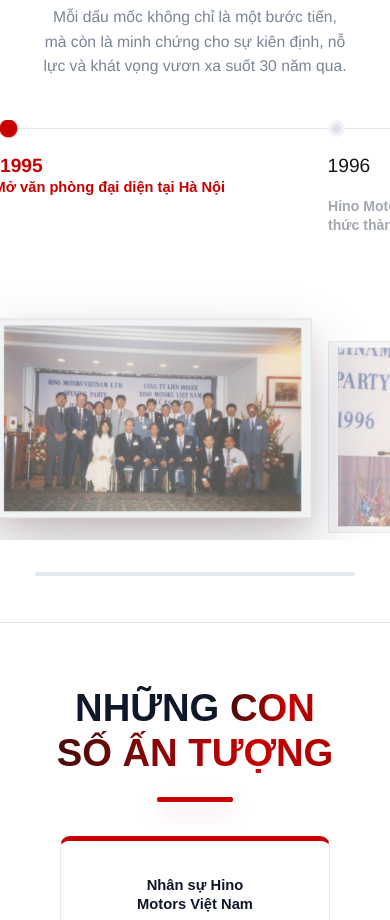
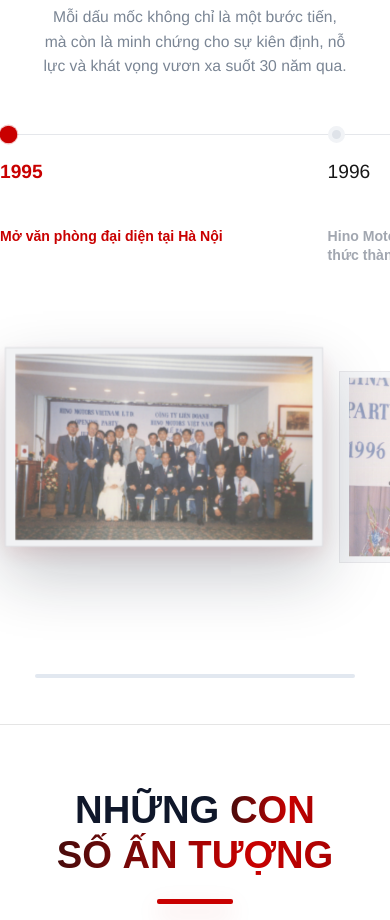
Before and after one commit to mgctg16/handoffhn, a React (Vite) app: page / in a window 390 px wide. Shown: the part 2300-3220 px from the top of the page. Built offline with nearby package versions, Linux system fonts and the light colour scheme; a web font is replaced by a local one.

Commit message:
fix: prevent milestone highlight clipping

```diff
--- a/src/styles.css
+++ b/src/styles.css
@@ -1314,7 +1314,7 @@ blockquote {
   position: relative;
   width: max-content;
   min-width: 100%;
-  padding: 0;
+  padding: 6px 0 0;
 }
 
 .timeline-rail {
@@ -1324,7 +1324,7 @@ blockquote {
   align-items: start;
   width: max-content;
   min-width: 100%;
-  margin: 0 0 28px;
+  margin: 0 0 44px;
   padding: 0 var(--timeline-center-gutter);
 }
 
@@ -1391,7 +1391,7 @@ blockquote {
   align-items: start;
   gap: 0;
   width: max-content;
-  padding: 0 var(--timeline-center-gutter);
+  padding: 0 var(--timeline-center-gutter) 72px;
   isolation: isolate;
 }
 
@@ -1430,16 +1430,11 @@ blockquote {
   scroll-snap-align: center;
   background: transparent;
   color: var(--ink);
-  transform: translateY(0) scale(1);
-  transform-origin: center 58%;
-  transition: transform 420ms cubic-bezier(0.16, 1, 0.3, 1);
-  will-change: transform;
   z-index: 1;
 }
 
 .milestone-event.is-current {
   z-index: 4;
-  transform: translateY(-20px) scale(1.08);
 }
 
 .milestone-copy {
@@ -1508,7 +1503,7 @@ blockquote {
 .milestone-card {
   position: relative;
   width: calc(100% - clamp(22px, 2.4vw, 34px));
-  margin: 18px 0 0;
+  margin: 18px auto 0;
   overflow: hidden;
   border: 1px solid rgba(15, 23, 42, 0.08);
   border-radius: 0;
@@ -1531,6 +1526,7 @@ blockquote {
 
 .milestone-event.is-current .milestone-card {
   opacity: 1;
+  transform: translateY(-20px) scale(1.08);
   box-shadow: 0 28px 60px rgba(15, 23, 42, 0.24), 0 8px 20px rgba(201, 0, 0, 0.1);
 }
 
@@ -2216,12 +2212,11 @@ blockquote {
   }
 
   .timeline-track {
-    padding: 0;
+    padding: 6px 0 0;
   }
 
   .timeline-rail {
     grid-template-columns: repeat(19, minmax(var(--timeline-item-width), 1fr));
-    margin-bottom: 20px;
   }
 
   .timeline-marker {
@@ -2260,7 +2255,7 @@ blockquote {
 }
 
 @media (max-width: 700px) {
-  .milestone-event.is-current {
+  .milestone-event.is-current .milestone-card {
     transform: translateY(-12px) scale(1.04);
   }
 }
@@ -2646,7 +2641,7 @@ blockquote {
     overflow-x: auto;
   }
 
-  .milestone-event.is-current {
+  .milestone-event.is-current .milestone-card {
     transform: none;
   }
 
```
Also changed, not shown: 1 other file (tests, documents, lock files or other folders).
